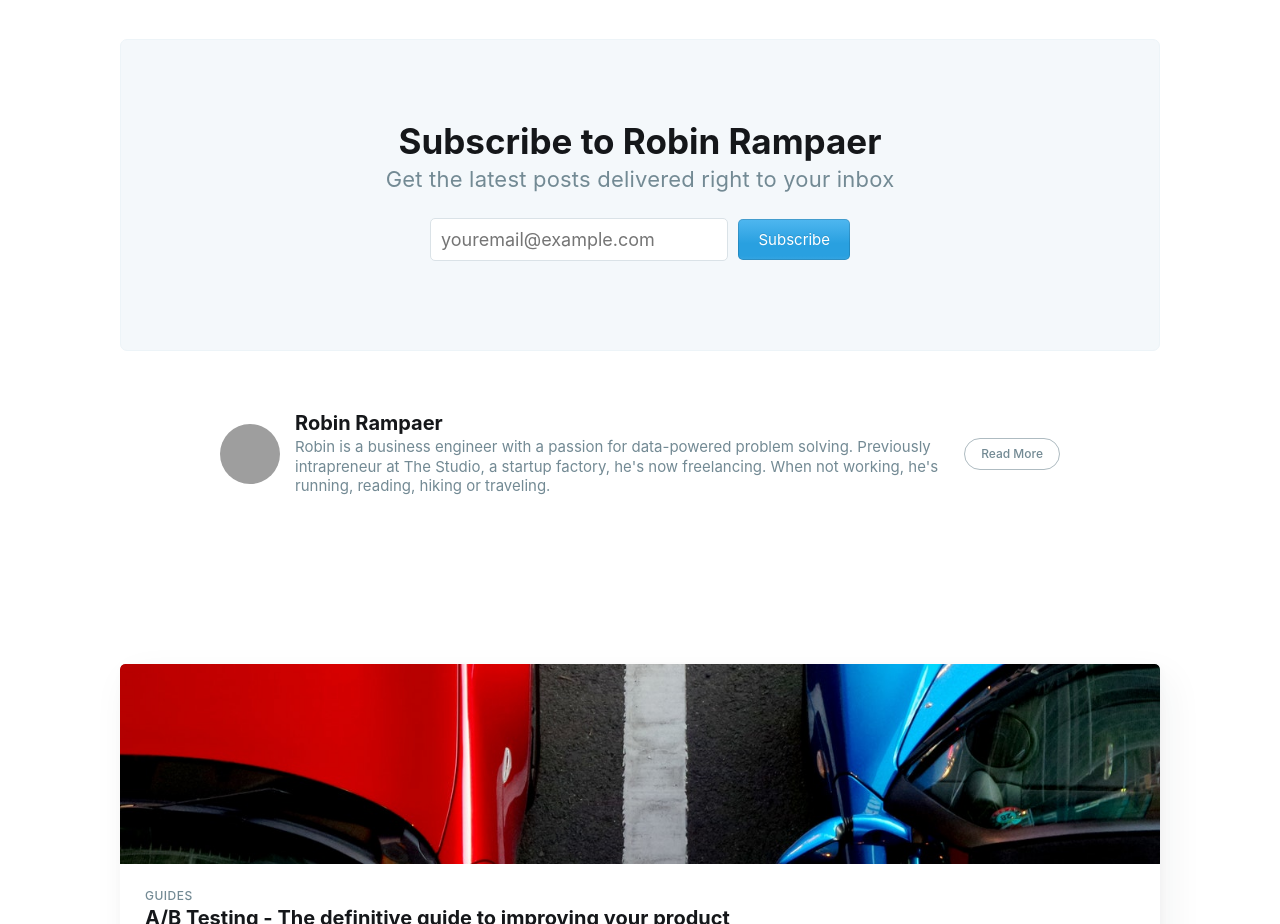
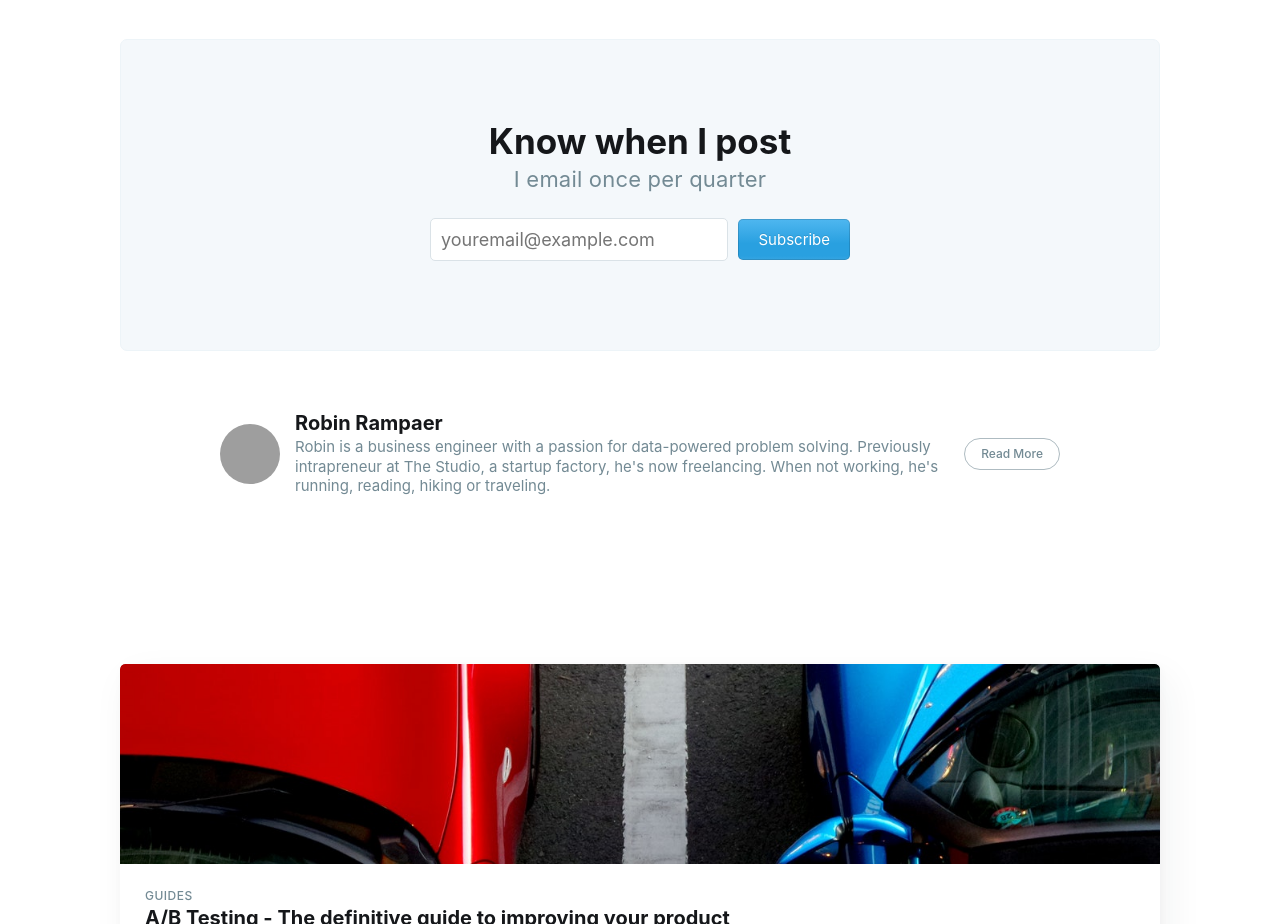
Before and after one commit to rrampaer/rrampaer.github.io, a plain HTML site: page a-strava-segment-twitter-bot.html in a window 1280 px wide. Shown: the part 5040-5964 px from the top of the page. Drawn offline with nearby package versions, Linux system fonts and the light colour scheme; some packages are replaced by stand-ins of ours; grey boxes are pictures that could not be loaded; a script that the page names is missing.

Commit message:
Fix site-nav url

```diff
--- a/a-strava-segment-twitter-bot.html
+++ b/a-strava-segment-twitter-bot.html
@@ -106,7 +106,7 @@ into the {body} of the default.hbs template -->
     <div class="site-nav-left">
 
 
-                <a class="site-nav-logo" href="http://localhost:4000/"><img src="/assets/images/blog-icon.png" alt="Robin Rampaer" /></a>
+                <a class="site-nav-logo" href="/"><img src="/assets/images/blog-icon.png" alt="Robin Rampaer" /></a>
 
 
 
@@ -318,8 +318,8 @@ Brussels Strava Bot is a twitter bot that performs daily checks for changes in <
             <!-- Email subscribe form at the bottom of the page -->
 
                 <section class="subscribe-form">
-                    <h3 class="subscribe-form-title">Subscribe to Robin Rampaer</h3>
-                    <p>Get the latest posts delivered right to your inbox</p>
+                    <h3 class="subscribe-form-title">Know when I post</h3>
+                    <p>I email once per quarter</p>
                     <form method="post" action="https://formspree.io/robin.rampaer@gmail.com" class="">
     <input class="confirm" type="hidden" name="confirm"  /><input class="location" type="hidden" name="location"  /><input class="referrer" type="hidden" name="referrer"  />
 
@@ -515,8 +515,8 @@ Brussels Strava Bot is a twitter bot that performs daily checks for changes in <
 
                     <img class="subscribe-overlay-logo" src="/assets/images/blog-icon.png" alt="Robin Rampaer" />
 
-                <h1 class="subscribe-overlay-title">Subscribe to Robin Rampaer</h1>
-                <p class="subscribe-overlay-description">Stay up to date! Get all the latest &amp; greatest posts delivered straight to your inbox</p>
+                <h1 class="subscribe-overlay-title">Know when I post</h1>
+                <p class="subscribe-overlay-description">I email once per quarter</p>
                 <form method="post" action="https://formspree.io/robin.rampaer@gmail.com" class="">
     <input class="confirm" type="hidden" name="confirm"  /><input class="location" type="hidden" name="location"  /><input class="referrer" type="hidden" name="referrer"  />
 
--- a/feed.xml
+++ b/feed.xml
@@ -1,4 +1,4 @@
-<?xml version="1.0" encoding="utf-8"?><feed xmlns="http://www.w3.org/2005/Atom" ><generator uri="https://jekyllrb.com/" version="3.6.2">Jekyll</generator><link href="http://localhost:4000/feed.xml" rel="self" type="application/atom+xml" /><link href="http://localhost:4000/" rel="alternate" type="text/html" /><updated>2018-06-24T14:54:12+02:00</updated><id>http://localhost:4000/</id><title type="html">Robin Rampaer</title><subtitle>Product | Data | Running</subtitle><entry><title type="html">A/B Testing - The definitive guide to improving your product</title><link href="http://localhost:4000/how-to-use-ab-testing-to-make-your-product-funnel-better" rel="alternate" type="text/html" title="A/B Testing - The definitive guide to improving your product" /><published>2018-06-24T12:18:00+02:00</published><updated>2018-06-24T12:18:00+02:00</updated><id>http://localhost:4000/how-to-use-ab-testing-to-make-your-product-funnel-better</id><content type="html" xml:base="http://localhost:4000/how-to-use-ab-testing-to-make-your-product-funnel-better">&lt;blockquote&gt;
+<?xml version="1.0" encoding="utf-8"?><feed xmlns="http://www.w3.org/2005/Atom" ><generator uri="https://jekyllrb.com/" version="3.6.2">Jekyll</generator><link href="http://localhost:4000/feed.xml" rel="self" type="application/atom+xml" /><link href="http://localhost:4000/" rel="alternate" type="text/html" /><updated>2018-06-24T15:18:06+02:00</updated><id>http://localhost:4000/</id><title type="html">Robin Rampaer</title><subtitle>Product | Data | Running</subtitle><entry><title type="html">A/B Testing - The definitive guide to improving your product</title><link href="http://localhost:4000/how-to-use-ab-testing-to-make-your-product-funnel-better" rel="alternate" type="text/html" title="A/B Testing - The definitive guide to improving your product" /><published>2018-06-24T12:18:00+02:00</published><updated>2018-06-24T12:18:00+02:00</updated><id>http://localhost:4000/how-to-use-ab-testing-to-make-your-product-funnel-better</id><content type="html" xml:base="http://localhost:4000/how-to-use-ab-testing-to-make-your-product-funnel-better">&lt;blockquote&gt;
   &lt;p&gt;Go from &lt;strong&gt;“we think”&lt;/strong&gt; to &lt;strong&gt;“we know how much”&lt;/strong&gt;.&lt;/p&gt;
 &lt;/blockquote&gt;
 
```
Also changed, not shown: about/index.html (+3 -3 lines), author/robin/index.html (+3 -3 lines), how-to-use-ab-testing-to-make-your-product-funnel-better.html (+5 -5 lines), index.html (+2 -2 lines), tag/guides/index.html (+3 -3 lines), tag/products/index.html (+3 -3 lines).
